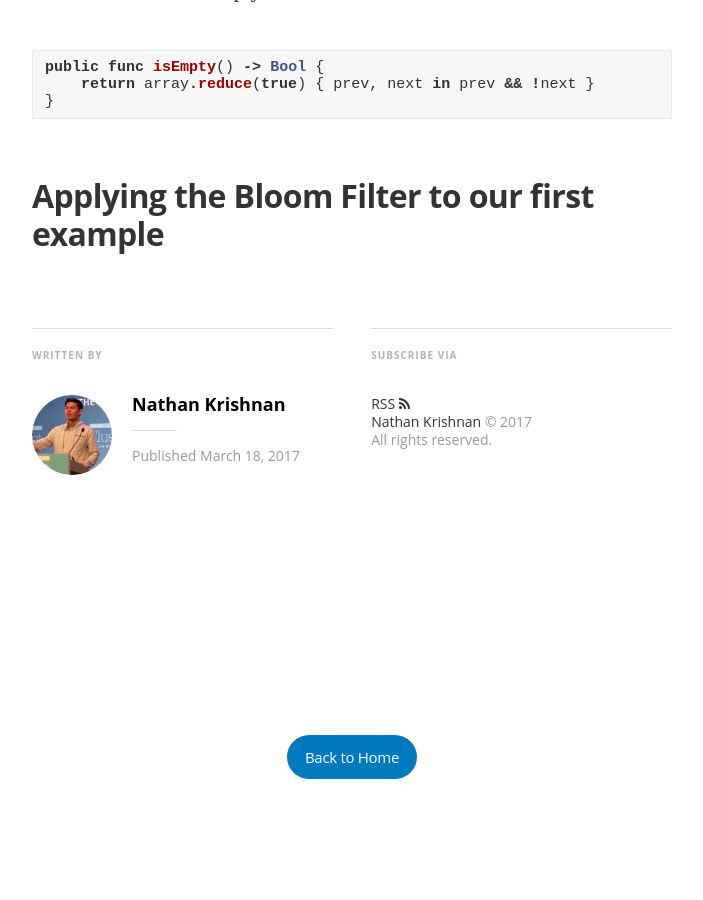
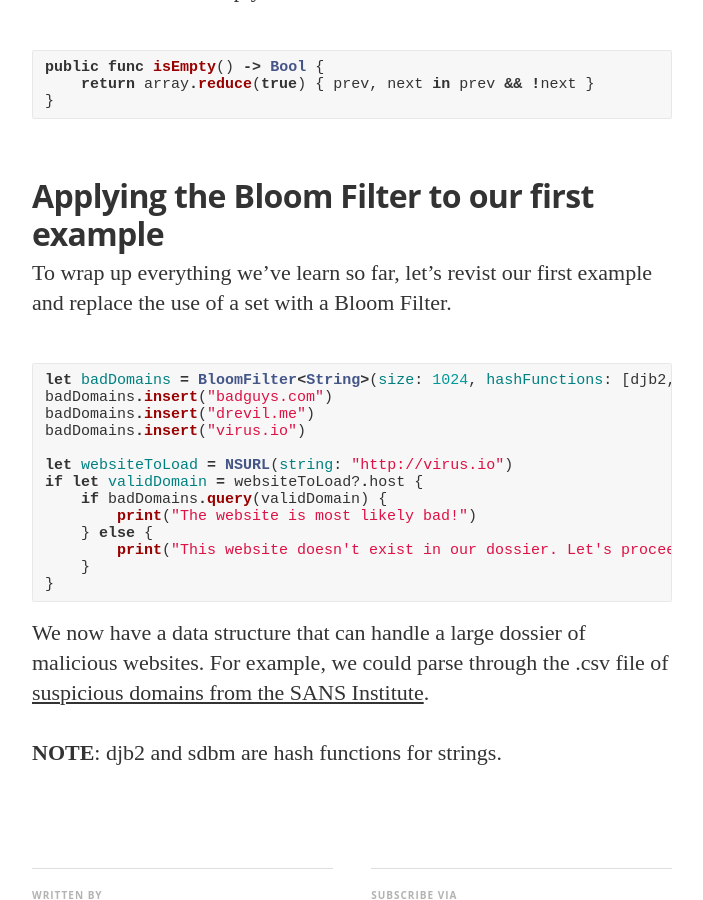
Before and after one commit to nathankrishnan/nathankrishnan.github.io, a Jekyll site: the page built from _posts/2017-03-18-bloomfilter.md, in a window 1280 px wide and 900 px high, scrolled down 8069 px. Shown: the whole window, without its empty margins (288-991 px from the left). Built offline with Jekyll 4.4.1, drawn with Linux system fonts in a browser that asks for light colours; nearby versions of some CDN libraries; some web fonts are replaced; comment, search, counter and statistics services are not loaded; before the commit the page ends 8938 px from its top, so only the background shows below that.

Commit message:
Update 2017-03-18-bloomfilter.md

````diff
--- a/_posts/2017-03-18-bloomfilter.md
+++ b/_posts/2017-03-18-bloomfilter.md
@@ -168,3 +168,24 @@ public func isEmpty() -> Bool {
 }
 ```
 ## Applying the Bloom Filter to our first example
+To wrap up everything we've learn so far, let's revist our first example and replace the use of a set with a Bloom Filter.
+
+```swift
+let badDomains = BloomFilter<String>(size: 1024, hashFunctions: [djb2, sdbm])
+badDomains.insert("badguys.com")
+badDomains.insert("drevil.me")
+badDomains.insert("virus.io")
+
+let websiteToLoad = NSURL(string: "http://virus.io")
+if let validDomain = websiteToLoad?.host {
+    if badDomains.query(validDomain) {
+        print("The website is most likely bad!")
+    } else {
+        print("This website doesn't exist in our dossier. Let's proceed.")
+    }
+}
+```
+
+We now have a data structure that can handle a large dossier of malicious websites.  For example, we could parse through the .csv file of [suspicious domains from the SANS Institute](https://isc.sans.edu/suspicious_domains.html).
+
+**NOTE**: djb2 and sdbm are hash functions for strings.
````
